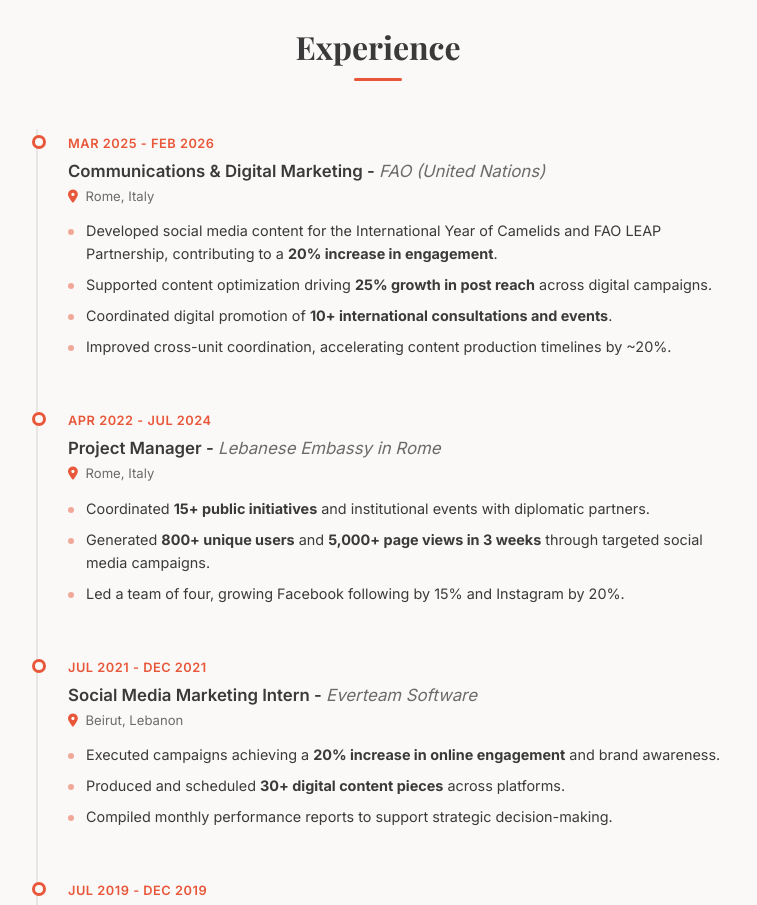
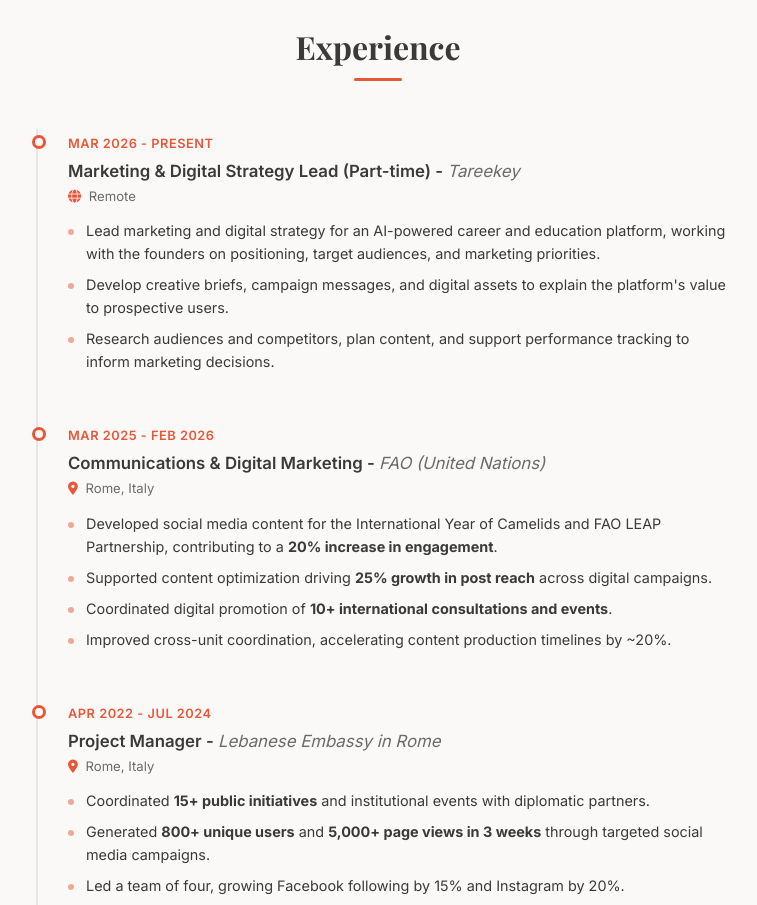
Before and after one commit to marcv12/andreas-portfolio, a plain HTML site: page index.html in a window 1280 px wide. Shown: the part 4120-5025 px from the top of the page, without its empty margins (262-1019 px from the left). Drawn offline with nearby package versions, Linux system fonts and the light colour scheme.

Commit message:
Add Tareekey experience to Andreas portfolio

```diff
--- a/index.html
+++ b/index.html
@@ -196,6 +196,20 @@
                 <div class="timeline-item">
                     <div class="timeline-marker"></div>
                     <div class="timeline-content">
+                        <span class="timeline-date">Mar 2026 - Present</span>
+                        <h3>Marketing &amp; Digital Strategy Lead (Part-time) - <em>Tareekey</em></h3>
+                        <p class="timeline-location"><i class="fas fa-globe"></i> Remote</p>
+                        <ul>
+                            <li>Lead marketing and digital strategy for an AI-powered career and education platform, working with the founders on positioning, target audiences, and marketing priorities.</li>
+                            <li>Develop creative briefs, campaign messages, and digital assets to explain the platform's value to prospective users.</li>
+                            <li>Research audiences and competitors, plan content, and support performance tracking to inform marketing decisions.</li>
+                        </ul>
+                    </div>
+                </div>
+
+                <div class="timeline-item">
+                    <div class="timeline-marker"></div>
+                    <div class="timeline-content">
                         <span class="timeline-date">Mar 2025 - Feb 2026</span>
                         <h3>Communications & Digital Marketing - <em>FAO (United Nations)</em></h3>
                         <p class="timeline-location"><i class="fas fa-map-marker-alt"></i> Rome, Italy</p>
```
